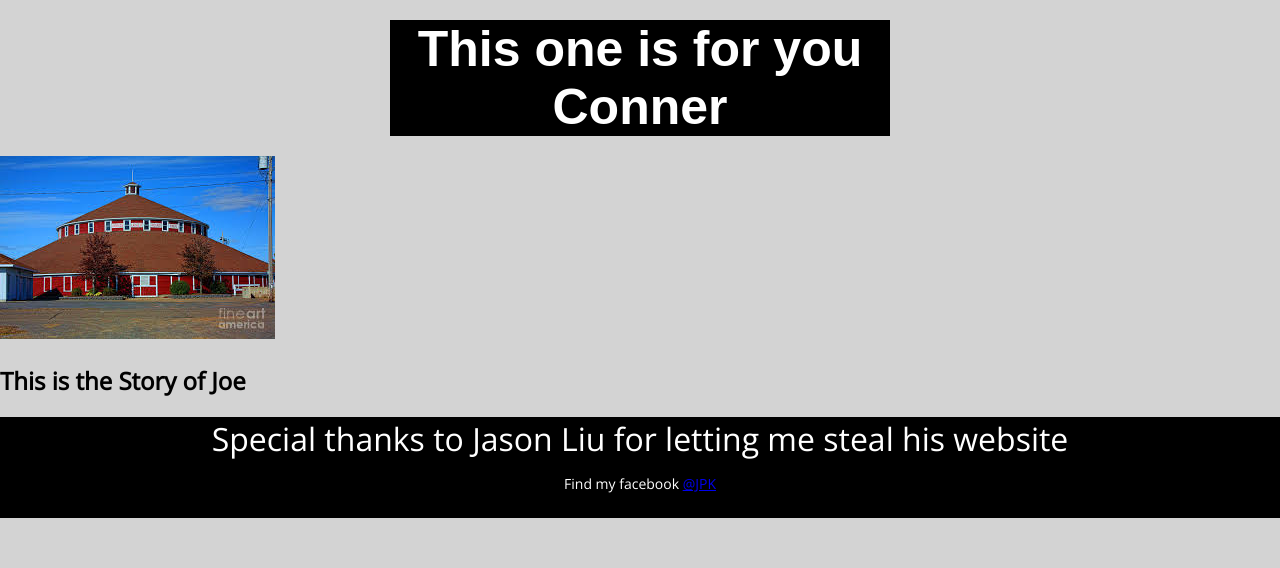
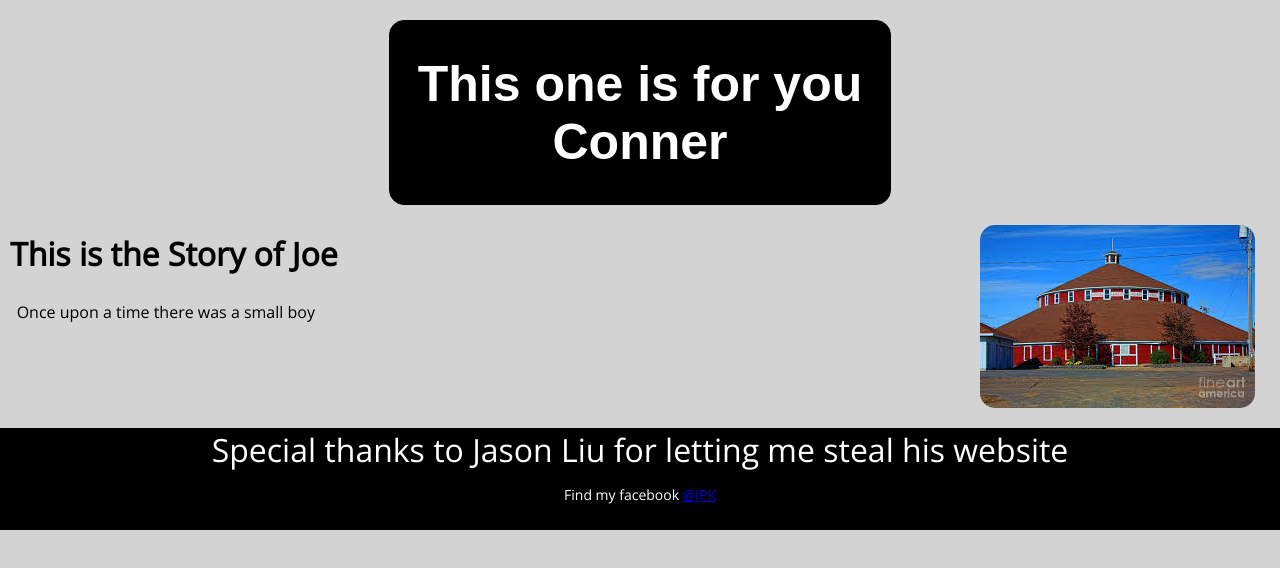
Before and after one commit to jkirschnik12/My-HTML-sites, a plain HTML site: page index.html in a window 1280 px wide. Drawn offline with nearby package versions, Linux system fonts and the light colour scheme; a web font is replaced by a local one.

Commit message:
Added new content, rounded corners

```diff
--- a/index.html
+++ b/index.html
@@ -10,8 +10,9 @@
 	<h1>This one is for you Conner</h1>
 </header>
 <body>
-	<img src ="images/Barn.jpeg" alt = "Big Barn" title = "He He">
-	<h2>This is the Story of Joe</h2>
+	<img src ="images/Barn.jpeg" alt = "Big Barn" title = "Hehehehe" id = "Barn">
+	<h2 class = "title">This is the Story of Joe</h2>
+		<p>&nbsp;&nbsp;&nbsp;&nbsp;Once upon a time there was a small boy</p>
 <footer><div class="test">Special thanks to Jason Liu for letting me steal his website</div>
 <div id = contact-info>Find my facebook <a href = "https://www.facebook.com/" title = "My page" target = _blank>@JPK</a></div>
 </footer>
--- a/styles.css
+++ b/styles.css
@@ -1,8 +1,11 @@
 h1{
 	font-family: "Joti One", sans-serif;
 	font-size: 50px;
+}
+header{
+	border-radius: 15px;
 	background: black;
-	/*border: 6px solid black;*/
+	border: 1px solid black;
 	width: 500px;
 	margin: 20px auto;
 	text-align: center;
@@ -14,6 +17,7 @@ background: lightgrey;
 margin: 0;
 }
 footer{
+	display: inline-block;
 	color: white;
 	background: black;
 	font-size: 2em;
@@ -22,8 +26,20 @@ footer{
 	padding-bottom: 2%;
 	margin: 0 auto;
 }
+#Barn{
+	float: right;
+	max-width: 800px;
+	max-height: 600px;
+	margin-right: 25px;
+	border-radius: 15px;
+	margin-bottom: 20px;
+}
 #contact-info{
 	margin-top: 14px;
 	font-size: 14px;
 
 }
+.title{
+	font-size: 2em;
+	padding-left:10px;
+}
```
